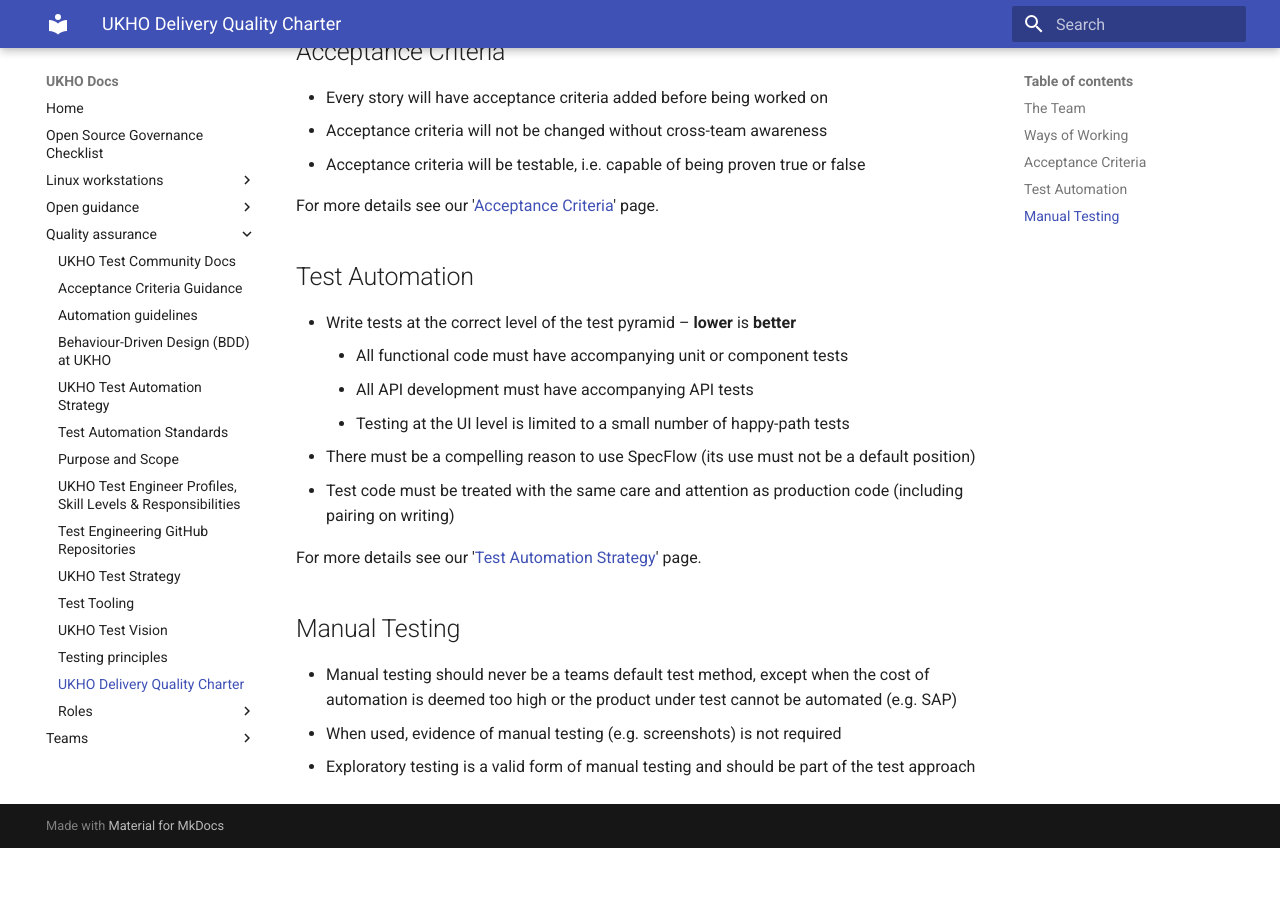
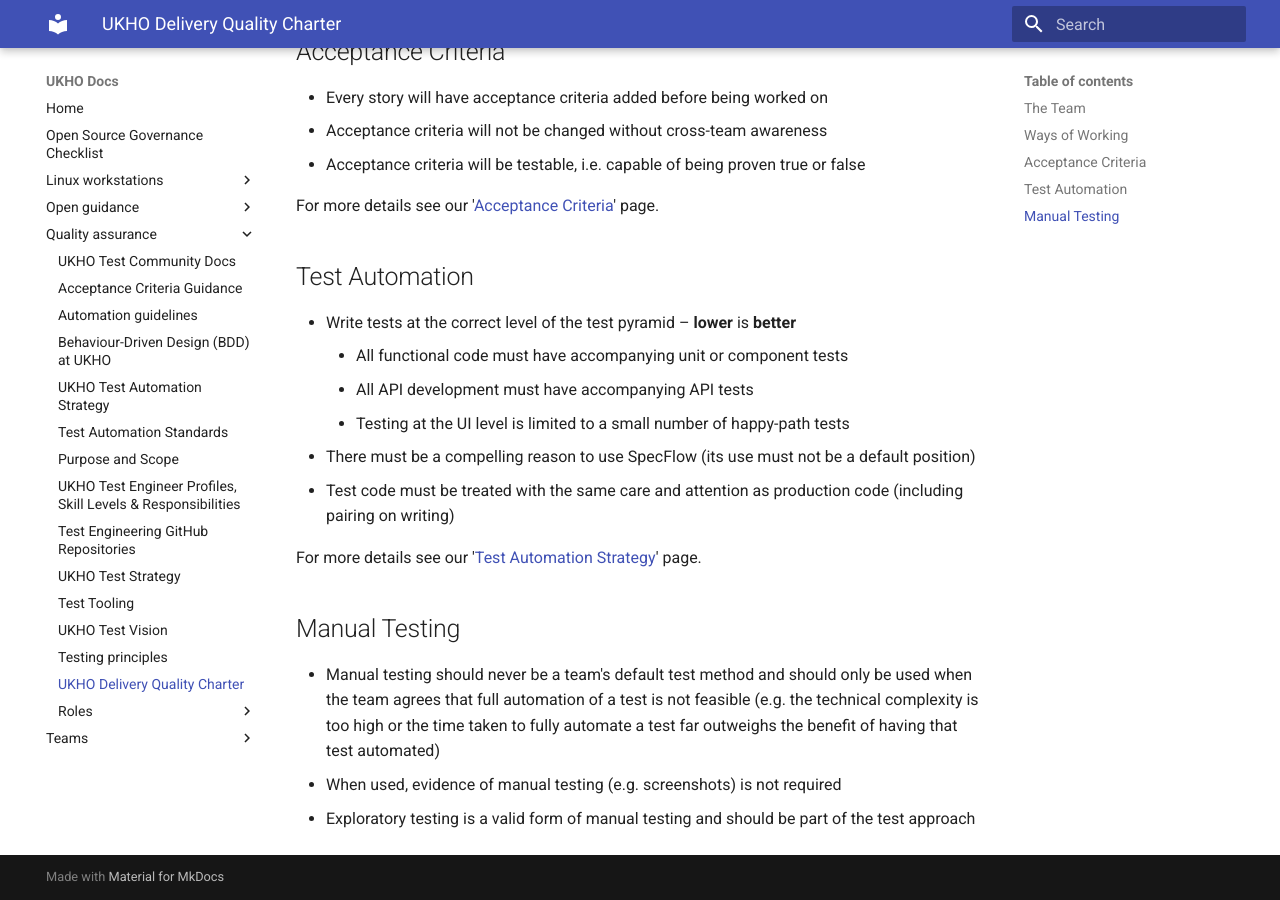
Before and after one commit to UKHO/docs, an MkDocs documentation site: the page built from docs/quality-assurance/ukho-quality-charter.md, in a window 1280 px wide and 900 px high, scrolled down 808 px. Built offline with MkDocs 1.6.1 and Material for MkDocs 9.7.7, drawn with Linux system fonts in a browser that asks for light colours; before the commit the page ends 1656 px from its top, so only the background shows below that.

Commit message:
Clarifying when manual testing should be used

```diff
--- a/docs/quality-assurance/ukho-quality-charter.md
+++ b/docs/quality-assurance/ukho-quality-charter.md
@@ -38,6 +38,6 @@ For more details see our '[Test Automation Strategy](test-automation-strategy.md
 
 ## Manual Testing
 
-* Manual testing should never be a teams default test method, except when the cost of automation is deemed too high or the product under test cannot be automated (e.g. SAP)
+* Manual testing should never be a team's default test method and should only be used when the team agrees that full automation of a test is not feasible (e.g. the technical complexity is too high or the time taken to fully automate a test far outweighs the benefit of having that test automated)
 * When used, evidence of manual testing (e.g. screenshots) is not required
 * Exploratory testing is a valid form of manual testing and should be part of the test approach
```
